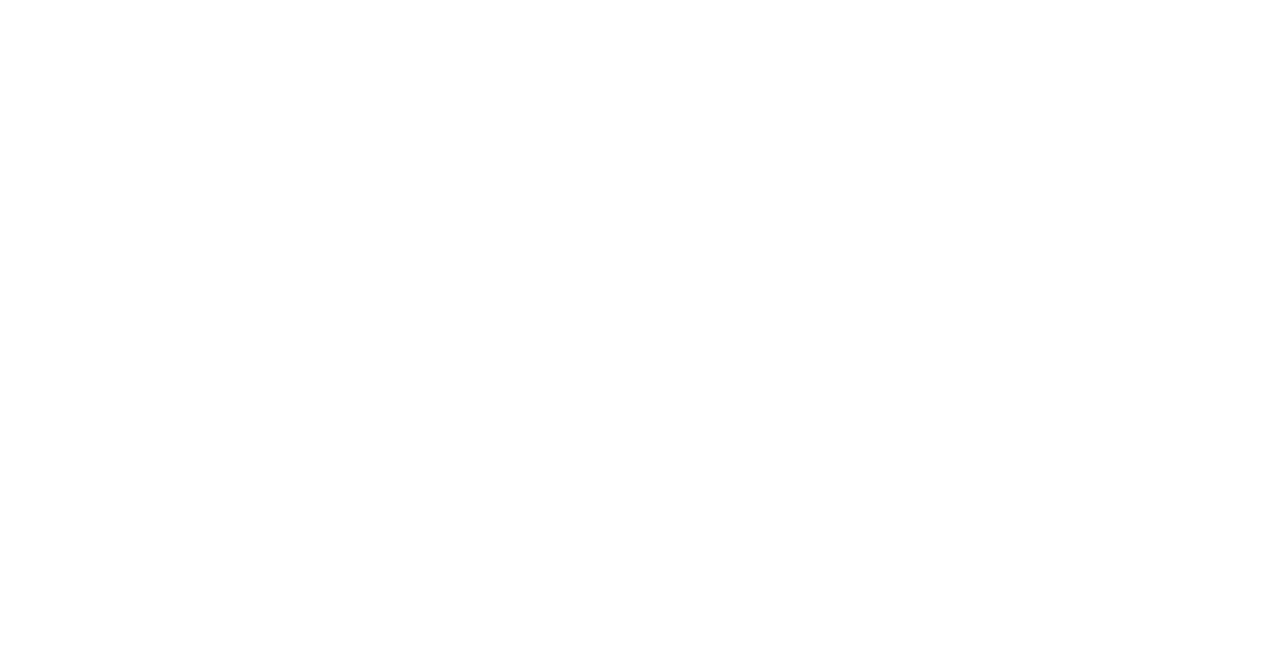
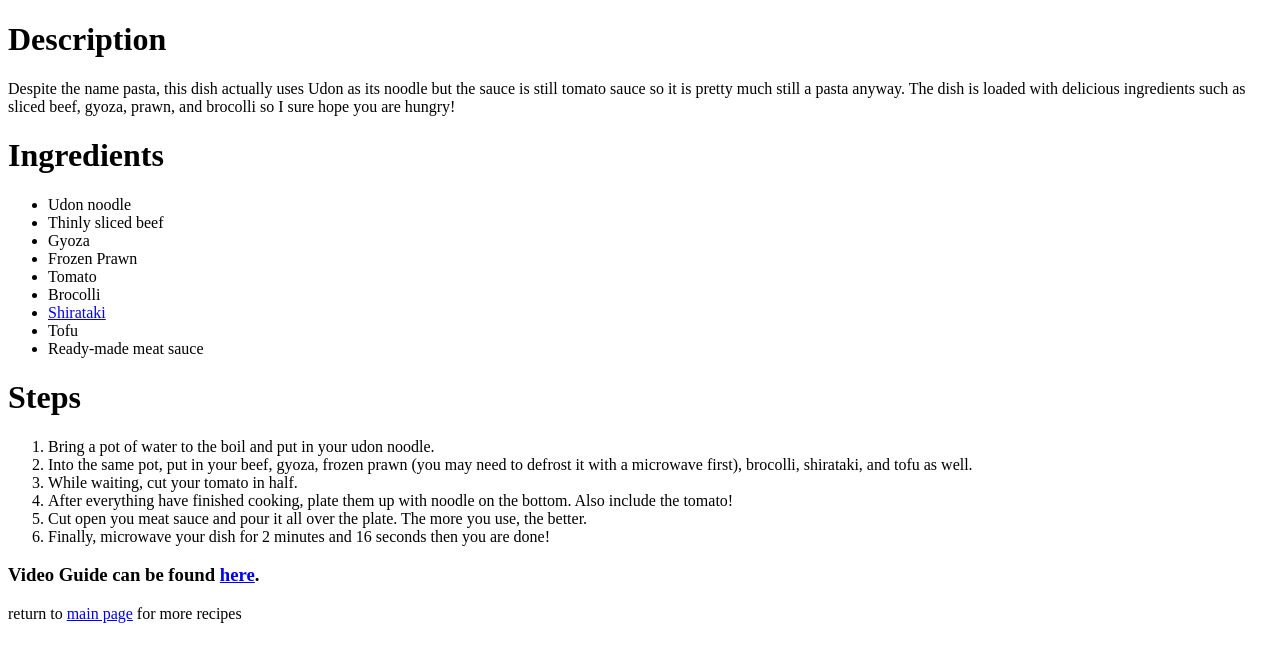
Before and after one commit to HoangEevee/odin-recipes, a plain HTML site: page recipes/bitch-pasta.html in a window 1280 px wide. Drawn offline with Linux system fonts and the light colour scheme.

Commit message:
add content to the three existing recipes

```diff
--- a/recipes/bitch-pasta.html
+++ b/recipes/bitch-pasta.html
@@ -6,6 +6,32 @@
     </head>
 
     <body>
+        <h1>Description</h1>
+        <p>Despite the name pasta, this dish actually uses Udon as its noodle but the sauce is still tomato sauce so it is pretty much still a pasta anyway. The dish is loaded with delicious ingredients such as sliced beef, gyoza, prawn, and brocolli so I sure hope you are hungry!</p>
 
+        <h1>Ingredients</h1>
+        <ul>
+            <li>Udon noodle</li>
+            <li>Thinly sliced beef</li>
+            <li>Gyoza</li>
+            <li>Frozen Prawn</li>
+            <li>Tomato</li>
+            <li>Brocolli</li>
+            <li><a href="https://wikipedia.org/wiki/Shirataki_noodles">Shirataki</a></li>
+            <li>Tofu</li>
+            <li>Ready-made meat sauce</li>
+        </ul>
+
+        <h1>Steps</h1>
+        <ol>
+            <li>Bring a pot of water to the boil and put in your udon noodle.</li>
+            <li>Into the same pot, put in your beef, gyoza, frozen prawn (you may need to defrost it with a microwave first), brocolli, shirataki, and tofu as well.</li>
+            <li>While waiting, cut your tomato in half.</li>
+            <li>After everything have finished cooking, plate them up with noodle on the bottom. Also include the tomato!</li>
+            <li>Cut open you meat sauce and pour it all over the plate. The more you use, the better.</li>
+            <li>Finally, microwave your dish for 2 minutes and 16 seconds then you are done!</li>
+        </ol>
+        <h3>Video Guide can be found <a href="https://www.youtube.com/watch?v=B5KoNaDvfmc">here</a>.</h3>
+        <p>return to <a href="../index.html">main page</a> for more recipes</p>
     </body>
 </html>
```
Also changed, not shown: index.html (+4 -4 lines), recipes/gyoza.html (+21 -0 lines), recipes/pogger-curry.html (+21 -0 lines).
